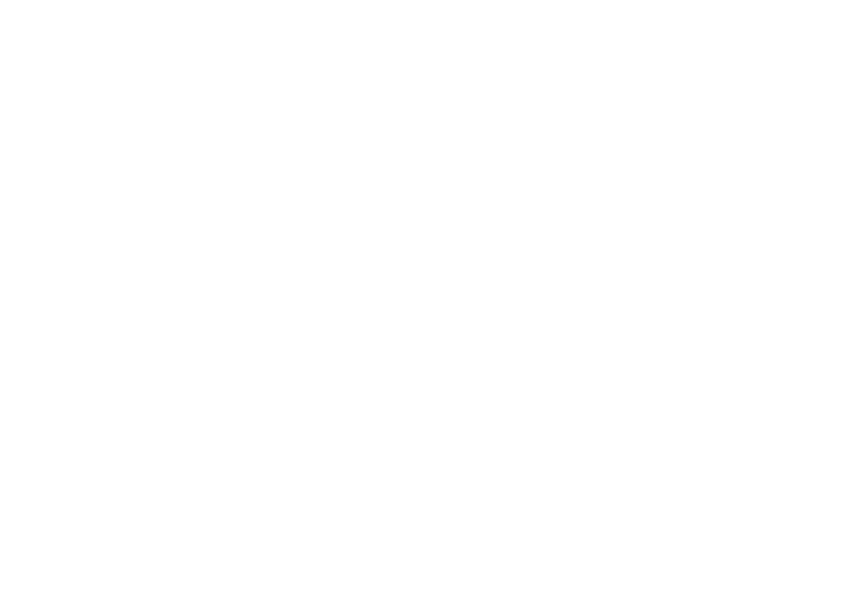
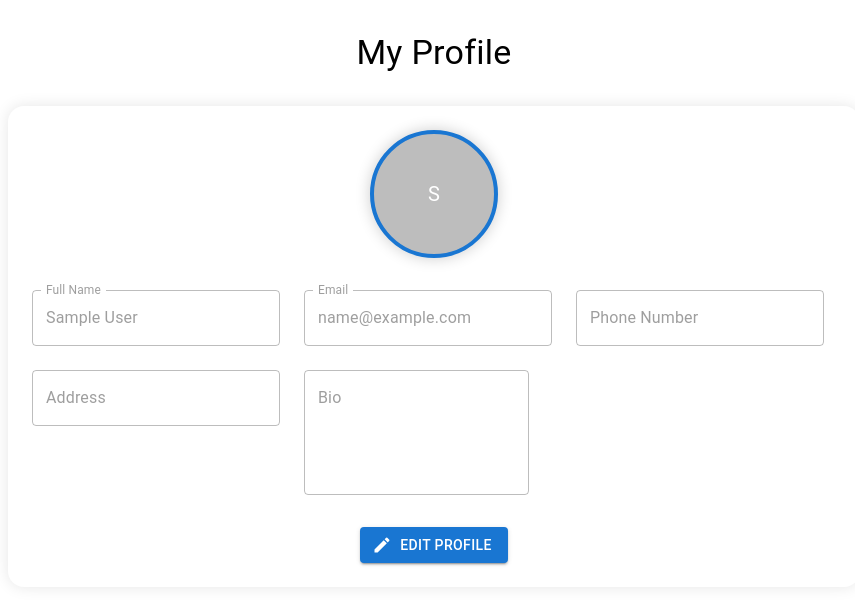
Before and after one commit to BlinkStar-Tech/Blink-Property, a React (Create React App) app: page /profile in a window 1280 px wide. Before the commit this address had no page. Shown: the top 604 px of the page, without its empty margins (206-1061 px from the left). Built offline with nearby package versions, Linux system fonts and the light colour scheme; sample sign-in values are in the browser's storage.

Commit message:
add listing

```diff
--- a/src/App.js
+++ b/src/App.js
@@ -5,8 +5,10 @@ import Home from "./components/ui/Home";
 import SignIn from "./components/sign/SignIn";
 import SignUp from "./components/sign/SignUp";
 import Dashboard from "./components/dashboard/Dashboard";
+import Profile from "./components/dashboard/Profile";
 import PrivateRoute from "./components/auth/PrivateRoute";
 import { AuthProvider } from "./context/AuthContext";
+
 
 function App() {
   return (
@@ -30,6 +32,14 @@ function App() {
               }
             />
             <Route
+              path="/profile"
+              element={
+                <PrivateRoute>
+                  <Profile />
+                </PrivateRoute>
+              }
+            />
+            <Route
               path="/property"
               element={
                 <PrivateRoute>
--- /dev/null
+++ b/src/components/dashboard/Profile.jsx
@@ -0,0 +1,259 @@
+import React, { useState } from 'react';
+import {
+  Box,
+  Container,
+  Typography,
+  TextField,
+  Button,
+  Avatar,
+  Grid,
+  Paper,
+  Divider,
+  IconButton,
+  Alert,
+  Snackbar,
+} from '@mui/material';
+import {
+  Edit as EditIcon,
+  PhotoCamera as PhotoCameraIcon,
+  Save as SaveIcon,
+  Cancel as CancelIcon,
+} from '@mui/icons-material';
+import { styled } from '@mui/material/styles';
+import { useAuth } from '../../context/AuthContext';
+
+const ProfilePaper = styled(Paper)(({ theme }) => ({
+  padding: theme.spacing(3),
+  marginTop: theme.spacing(3),
+  borderRadius: theme.spacing(2),
+  boxShadow: '0 0 15px rgba(0,0,0,0.1)',
+}));
+
+const StyledAvatar = styled(Avatar)(({ theme }) => ({
+  width: 120,
+  height: 120,
+  margin: '0 auto',
+  border: `4px solid ${theme.palette.primary.main}`,
+  boxShadow: '0 0 15px rgba(0,0,0,0.2)',
+}));
+
+const VisuallyHiddenInput = styled('input')({
+  clip: 'rect(0 0 0 0)',
+  clipPath: 'inset(50%)',
+  height: 1,
+  overflow: 'hidden',
+  position: 'absolute',
+  bottom: 0,
+  left: 0,
+  whiteSpace: 'nowrap',
+  width: 1,
+});
+
+export default function Profile() {
+  const { user } = useAuth();
+  const [isEditing, setIsEditing] = useState(false);
+  const [profileImage, setProfileImage] = useState(null);
+  const [formData, setFormData] = useState({
+    name: user?.name || '',
+    email: user?.email || '',
+    phone: user?.phone || '',
+    address: user?.address || '',
+    bio: user?.bio || '',
+  });
+  const [alert, setAlert] = useState({
+    open: false,
+    message: '',
+    severity: 'success',
+  });
+
+  const handleImageChange = (event) => {
+    const file = event.target.files[0];
+    if (file) {
+      const reader = new FileReader();
+      reader.onloadend = () => {
+        setProfileImage(reader.result);
+      };
+      reader.readAsDataURL(file);
+    }
+  };
+
+  const handleInputChange = (event) => {
+    const { name, value } = event.target;
+    setFormData((prev) => ({
+      ...prev,
+      [name]: value,
+    }));
+  };
+
+  const handleSubmit = async (event) => {
+    event.preventDefault();
+    try {
+      // Here you would typically make an API call to update the user profile
+      // For now, we'll just simulate a successful update
+      setAlert({
+        open: true,
+        message: 'Profile updated successfully!',
+        severity: 'success',
+      });
+      setIsEditing(false);
+    } catch (error) {
+      setAlert({
+        open: true,
+        message: error.message || 'Failed to update profile',
+        severity: 'error',
+      });
+    }
+  };
+
+  const handleAlertClose = () => {
+    setAlert({ ...alert, open: false });
+  };
+
+  return (
+    <Container maxWidth="md">
+      <Box sx={{ py: 4 }}>
+        <Typography variant="h4" gutterBottom align="center" sx={{ mb: 4 }}>
+          My Profile
+        </Typography>
+
+        <ProfilePaper elevation={0}>
+          <Box sx={{ position: 'relative', textAlign: 'center', mb: 4 }}>
+            <StyledAvatar
+              src={profileImage || user?.photoURL}
+              alt={formData.name}
+            >
+              {!profileImage && !user?.photoURL && formData.name?.[0]}
+            </StyledAvatar>
+            {isEditing && (
+              <IconButton
+                color="primary"
+                aria-label="upload picture"
+                component="label"
+                sx={{
+                  position: 'absolute',
+                  bottom: -10,
+                  left: '50%',
+                  transform: 'translateX(-50%)',
+                  backgroundColor: 'white',
+                  '&:hover': { backgroundColor: 'white' },
+                }}
+              >
+                <VisuallyHiddenInput
+                  type="file"
+                  accept="image/*"
+                  onChange={handleImageChange}
+                />
+                <PhotoCameraIcon />
+              </IconButton>
+            )}
+          </Box>
+
+          <Box component="form" onSubmit={handleSubmit}>
+            <Grid container spacing={3}>
+              <Grid item xs={12} sm={6}>
+                <TextField
+                  fullWidth
+                  label="Full Name"
+                  name="name"
+                  value={formData.name}
+                  onChange={handleInputChange}
+                  disabled={!isEditing}
+                />
+              </Grid>
+              <Grid item xs={12} sm={6}>
+                <TextField
+                  fullWidth
+                  label="Email"
+                  name="email"
+                  value={formData.email}
+                  onChange={handleInputChange}
+                  disabled={!isEditing}
+                  type="email"
+                />
+              </Grid>
+              <Grid item xs={12} sm={6}>
+                <TextField
+                  fullWidth
+                  label="Phone Number"
+                  name="phone"
+                  value={formData.phone}
+                  onChange={handleInputChange}
+                  disabled={!isEditing}
+                />
+              </Grid>
+              <Grid item xs={12} sm={6}>
+                <TextField
+                  fullWidth
+                  label="Address"
+                  name="address"
+                  value={formData.address}
+                  onChange={handleInputChange}
+                  disabled={!isEditing}
+                />
+              </Grid>
+              <Grid item xs={12}>
+                <TextField
+                  fullWidth
+                  label="Bio"
+                  name="bio"
+                  value={formData.bio}
+                  onChange={handleInputChange}
+                  disabled={!isEditing}
+                  multiline
+                  rows={4}
+                />
+              </Grid>
+            </Grid>
+
+            <Box sx={{ mt: 4, display: 'flex', justifyContent: 'center', gap: 2 }}>
+              {!isEditing ? (
+                <Button
+                  variant="contained"
+                  startIcon={<EditIcon />}
+                  onClick={() => setIsEditing(true)}
+                >
+                  Edit Profile
+                </Button>
+              ) : (
+                <>
+                  <Button
+                    variant="contained"
+                    color="primary"
+                    startIcon={<SaveIcon />}
+                    type="submit"
+                  >
+                    Save Changes
+                  </Button>
+                  <Button
+                    variant="outlined"
+                    color="error"
+                    startIcon={<CancelIcon />}
+                    onClick={() => setIsEditing(false)}
+                  >
+                    Cancel
+                  </Button>
+                </>
+              )}
+            </Box>
+          </Box>
+        </ProfilePaper>
+      </Box>
+
+      <Snackbar
+        open={alert.open}
+        autoHideDuration={6000}
+        onClose={handleAlertClose}
+        anchorOrigin={{ vertical: 'top', horizontal: 'center' }}
+      >
+        <Alert
+          onClose={handleAlertClose}
+          severity={alert.severity}
+          variant="filled"
+          elevation={6}
+        >
+          {alert.message}
+        </Alert>
+      </Snackbar>
+    </Container>
+  );
+}
--- a/src/components/ui/Header.jsx
+++ b/src/components/ui/Header.jsx
@@ -91,7 +91,7 @@ const NavigationBar = () => {
               </Button>
             ))}
             <div style={{ marginLeft: '100px' }} />
-            <Button component={Link} to="/add-listing" variant="contained" color="primary" sx={{ marginLeft: '10px' }}>
+            <Button component={Link} to="/dashboard" variant="contained" color="primary" sx={{ marginLeft: '10px' }}>
               Add Listing
             </Button>
             <Tooltip title="Login" arrow>
```
Also changed, not shown: src/bs.png (added), src/logo.svg (deleted).
